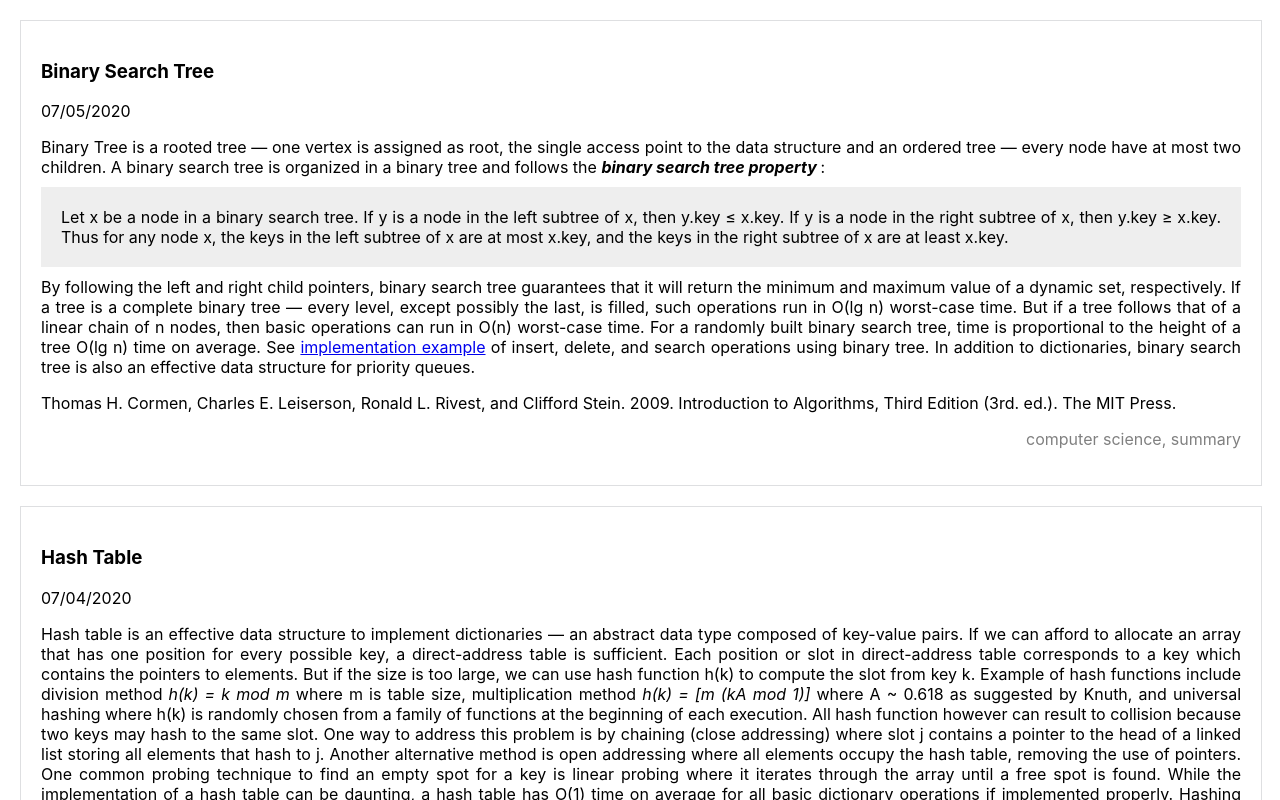
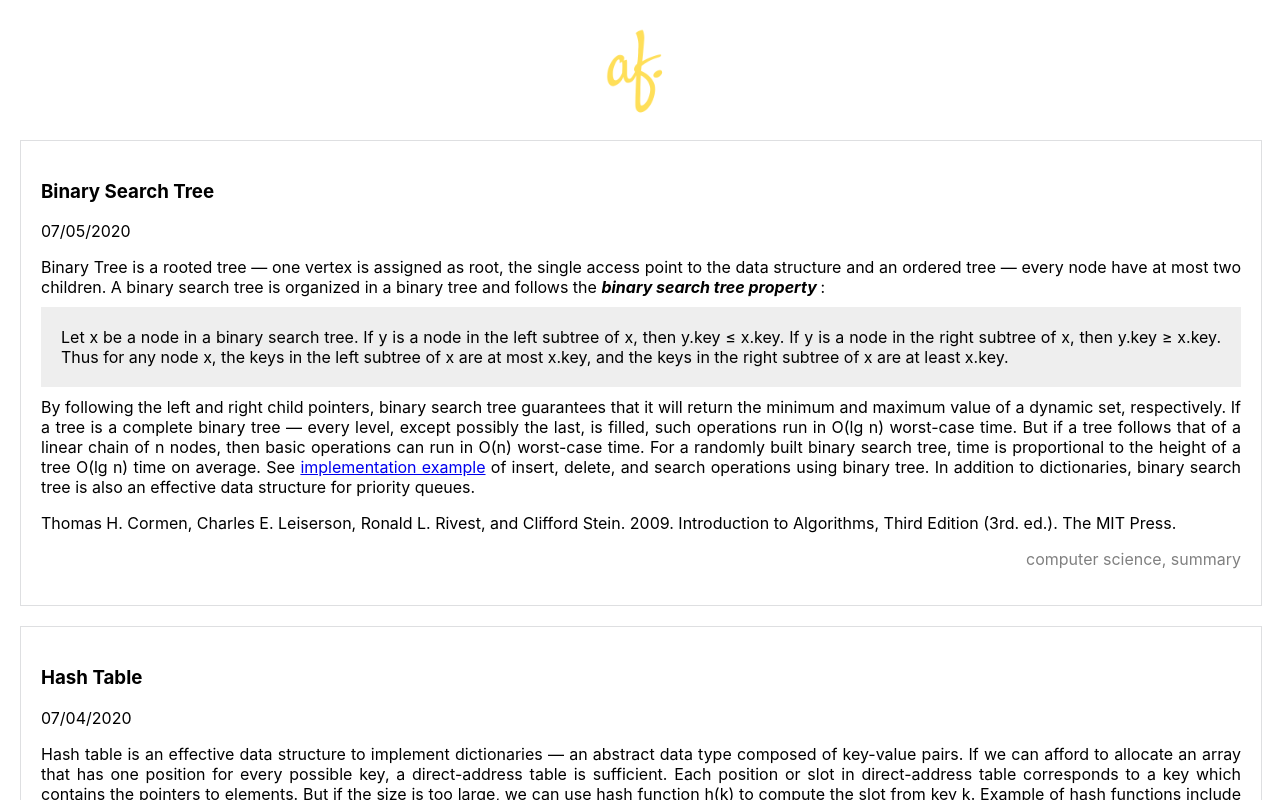
Before and after one commit to alanaalfeche/personal-website, a React (Create React App) app: page / in a window 1280 px wide. Shown: the top 800 px of the page. Built offline with nearby package versions, Linux system fonts and the light colour scheme.

Commit message:
Remove css

```diff
--- a/src/App.js
+++ b/src/App.js
@@ -2,20 +2,18 @@ import React from 'react';
 import styled from 'styled-components';
 
 import Article from './components/Article/Article'
+import Logo from './components/Logo/Logo'
 
 import data from './Articles.json'
 
 const Container = styled.div`
-  text-align: center;
   display: flex;
-  width: 100vw;
+  flex-direction: column;
+  align-items: center;
 `;
 
 const Articles = styled.div`
-  width: 100vw;
   padding: 20px;
-  max-height: 100vh;
-  overflow-y: scroll;
 `;
 
 class App extends React.Component {
@@ -23,6 +21,7 @@ class App extends React.Component {
     const article = data.Articles;
     return (
       <Container>
+        <Logo />
         <Articles>
           {
             article.map(a => (
--- a/src/components/Logo/Logo.js
+++ b/src/components/Logo/Logo.js
@@ -5,8 +5,9 @@ import logo from './logo.png'
 
 
 const Image = styled.img`
-    width: 200px;
-    height: 200px;
+    margin-top: 20px;
+    width: 100px;
+    height: 100px;
 `;
 
 function Logo() {
```
